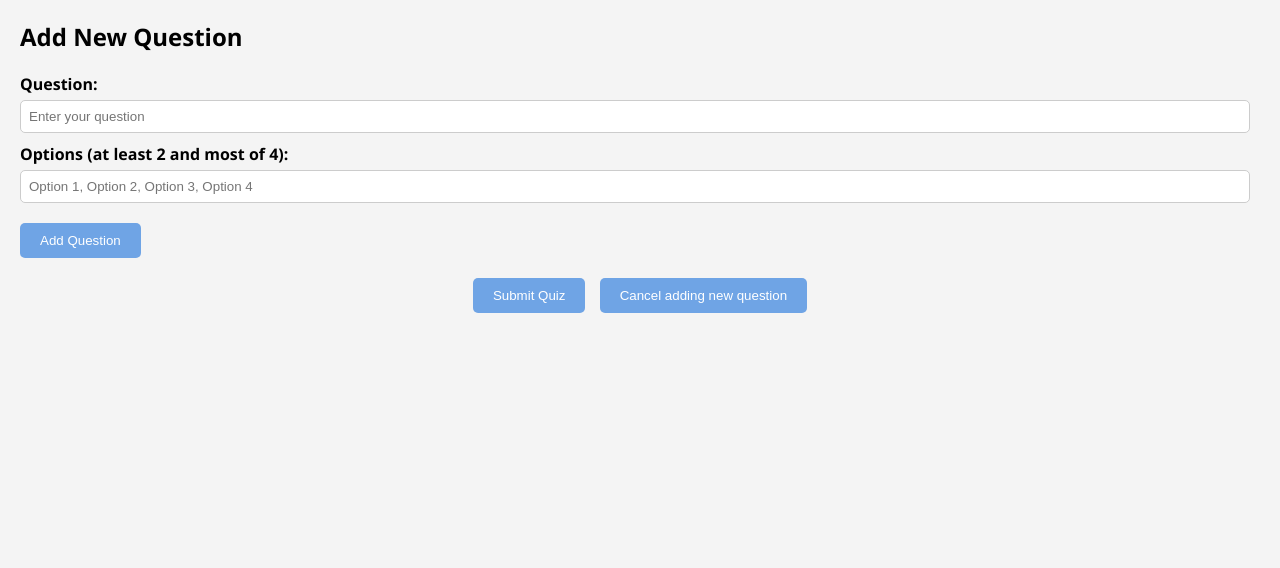
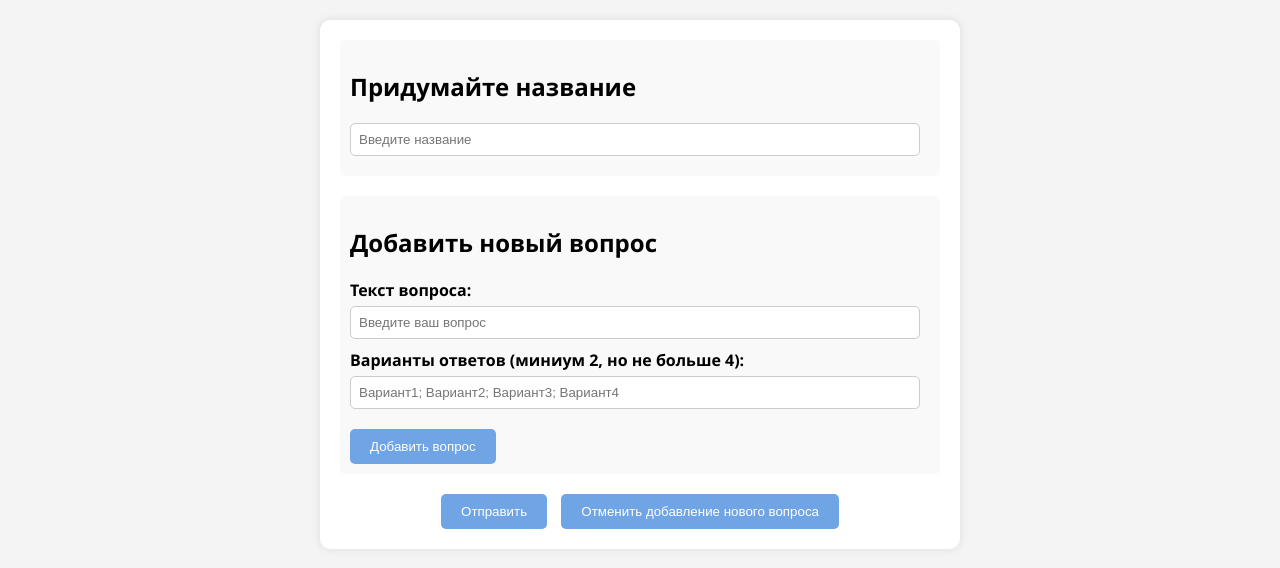
Before and after one commit to tendze/tendze.github.io, a plain HTML site: page index.html in a window 1280 px wide. Drawn offline with Linux system fonts and the light colour scheme.

Commit message:
Update index.html

```diff
--- a/index.html
+++ b/index.html
@@ -3,29 +3,35 @@
 <head>
     <meta charset="UTF-8">
     <meta name="viewport" content="width=device-width, initial-scale=1.0">
-    <title>Quiz Maker</title>
+    <title>Конструктор</title>
     <link rel="stylesheet" href="style.css"/>
     <script src="app.js"></script>
 </head>
 <body>
-    <div id="quiz-container">
 
-        <div id="add-question-form" style="display: block;">
-            <h2>Add New Question</h2>
-            <label for="new-question">Question:</label>
-            <input type="text" id="new-question" placeholder="Enter your question" maxlength="100"><br>
 
-            <label for="new-options">Options (at least 2 and most of 4):</label>
-            <input type="text" id="new-options" placeholder="Option 1, Option 2, Option 3, Option 4" maxlength="100">
+    <div id="container">
 
-            <button type="add" onclick="addNewQuestion()">Add Question</button>
+        <div id="title" class="name-input">
+            <h2>Придумайте название</h2>
+            <input type="text" id="title-input" placeholder="Введите название">
         </div>
 
-        <div id="bottom-buttons">
-            <button type="submit" onclick="submitQuiz()">Submit Quiz</button>
-            <button id="add-question-button" onclick="toggleAddQuestionForm()">Cancel adding new question</button>
+        <div id="add-question-form" class="add-question" style="display: block;">
+            <h2>Добавить новый вопрос</h2>
+            <label for="new-question">Текст вопроса:</label>
+            <input type="text" id="new-question" placeholder="Введите ваш вопрос" maxlength="100"><br>
+
+            <label for="new-options">Варианты ответов (миниум 2, но не больше 4):</label>
+            <input type="text" id="new-options" placeholder="Вариант1; Вариант2; Вариант3; Вариант4" maxlength="100">
+
+            <button type="add" onclick="addNewQuestion()">Добавить вопрос</button>
+        </div>
+
+        <div id="bottom-buttons" style="display: block;">
+            <button type="submit" onclick="submit()">Отправить</button>
+            <button id="add-question-button" onclick="toggleAddQuestionForm()">Отменить добавление нового вопроса</button>
         </div>
     </div>
-
 </body>
 </html>
```
